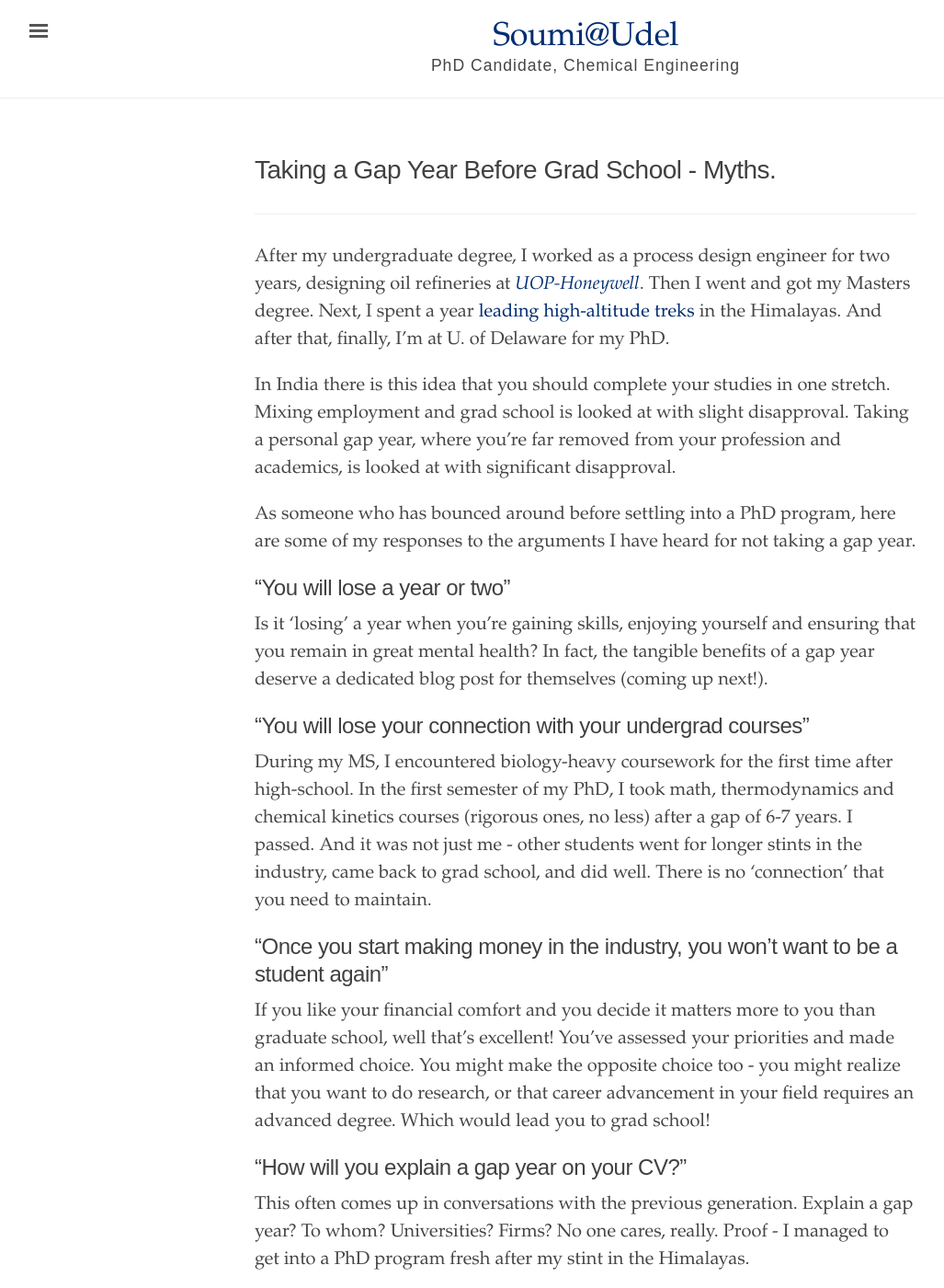
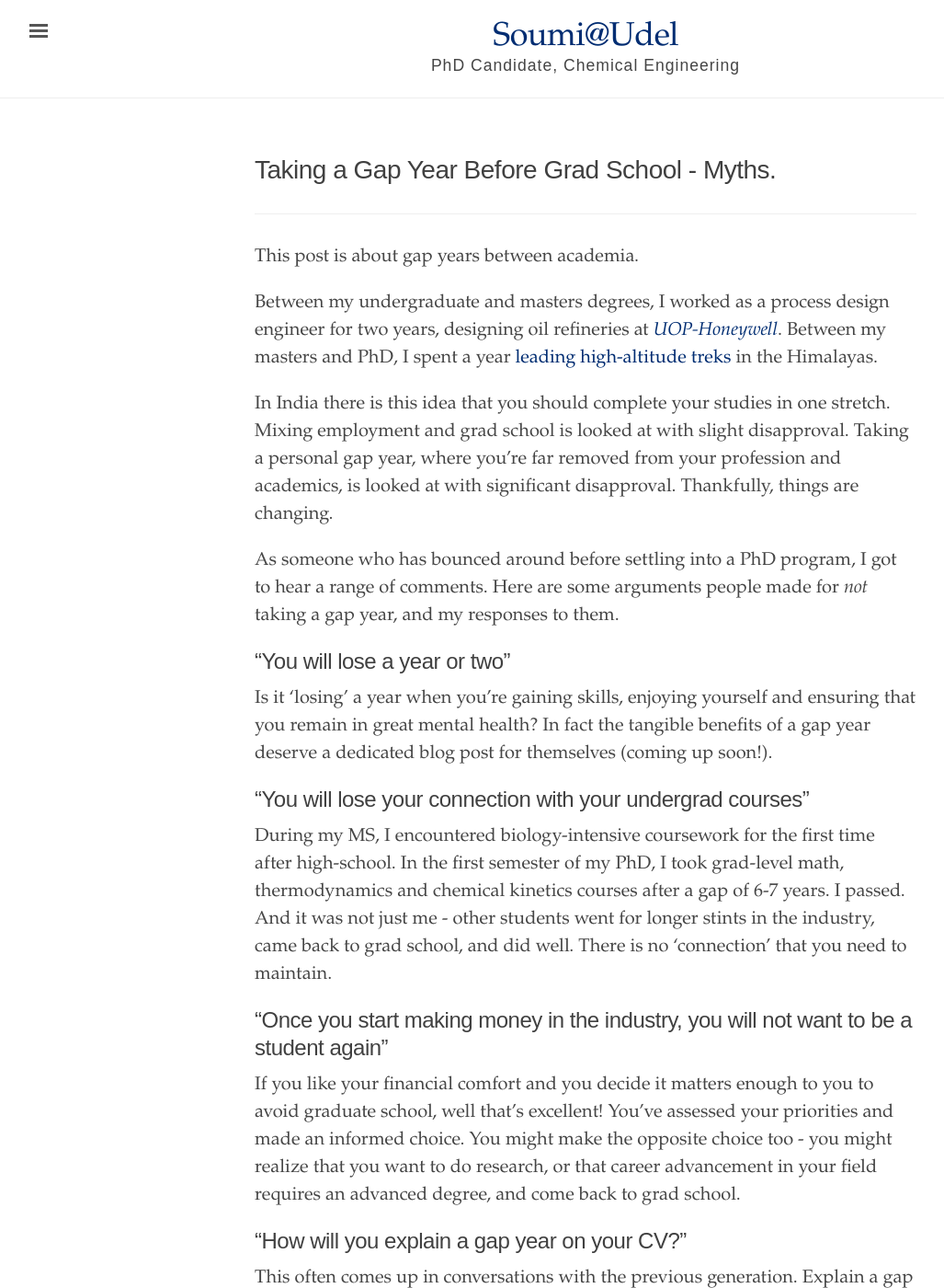
Before and after one commit to soumi-udel/soumi-udel.github.io, a Jekyll site: the page built from _texts/gap-year-myths.md, in a window 1280 px wide and 1400 px high. Shown: the whole window at 92% size, without its empty margins (3-1030 px from the left). Built offline with Jekyll 4.4.1, drawn with Linux system fonts in a browser that asks for light colours; some of the changed text lies outside the part shown.

Commit message:
Update gap-year-myths.md

```diff
--- a/_texts/gap-year-myths.md
+++ b/_texts/gap-year-myths.md
@@ -6,29 +6,31 @@ title: Taking a Gap Year Before Grad School - Myths.
 
 <hr>
 
-After my undergraduate degree, I worked as a process design engineer for two years, designing oil refineries at [_UOP-Honeywell_](https://www.uop.com/). Then I went and got my Masters degree. Next, I spent a year [leading high-altitude treks](https://www.indiahikes.com/author/soumitra152/) in the Himalayas. And after that, finally, I'm at U. of Delaware for my PhD.
+This post is about gap years between academia.
 
-In India there is this idea that you should complete your studies in one stretch. Mixing employment and grad school is looked at with slight disapproval. Taking a personal gap year, where you're far removed from your profession and academics, is looked at with significant disapproval.
+Between my undergraduate and masters degrees, I worked as a process design engineer for two years, designing oil refineries at [_UOP-Honeywell_](https://www.uop.com/). Between my masters and PhD, I spent a year [leading high-altitude treks](https://www.indiahikes.com/author/soumitra152/) in the Himalayas.
 
-As someone who has bounced around before settling into a PhD program, here are some of my responses to the arguments I have heard for not taking a gap year.
+In India there is this idea that you should complete your studies in one stretch. Mixing employment and grad school is looked at with slight disapproval. Taking a personal gap year, where you're far removed from your profession and academics, is looked at with significant disapproval. Thankfully, things are changing.
+
+As someone who has bounced around before settling into a PhD program, I got to hear a range of comments. Here are some arguments people made for _not_ taking a gap year, and my responses to them.
 
 ## "You will lose a year or two"
 
-Is it 'losing' a year when you're gaining skills, enjoying yourself and ensuring that you remain in great mental health? In fact, the tangible benefits of a gap year deserve a dedicated blog post for themselves (coming up next!).
+Is it 'losing' a year when you're gaining skills, enjoying yourself and ensuring that you remain in great mental health? In fact the tangible benefits of a gap year deserve a dedicated blog post for themselves (coming up soon!).
 
 ## "You will lose your connection with your undergrad courses"
 
-During my MS, I encountered biology-heavy coursework for the first time after high-school. In the first semester of my PhD, I took math, thermodynamics and chemical kinetics courses (rigorous ones, no less) after a gap of 6-7 years. I passed. And it was not just me - other students went for longer stints in the industry, came back to grad school, and did well. There is no 'connection' that you need to maintain.
+During my MS, I encountered biology-intensive coursework for the first time after high-school. In the first semester of my PhD, I took grad-level math, thermodynamics and chemical kinetics courses after a gap of 6-7 years. I passed. And it was not just me - other students went for longer stints in the industry, came back to grad school, and did well. There is no 'connection' that you need to maintain.
 
-## "Once you start making money in the industry, you won't want to be a student again"
+## "Once you start making money in the industry, you will not want to be a student again"
 
-If you like your financial comfort and you decide it matters more to you than graduate school, well that's excellent! You've assessed your priorities and made an informed choice. You might make the opposite choice too - you might realize that you want to do research, or that career advancement in your field requires an advanced degree. Which would lead you to grad school!
+If you like your financial comfort and you decide it matters enough to you to avoid graduate school, well that's excellent! You've assessed your priorities and made an informed choice. You might make the opposite choice too - you might realize that you want to do research, or that career advancement in your field requires an advanced degree, and come back to grad school.
 
 ## "How will you explain a gap year on your CV?"
 
 This often comes up in conversations with the previous generation. Explain a gap year? To whom? Universities? Firms? No one cares, really. Proof - I managed to get into a PhD program fresh after my stint in the Himalayas.
 
-In India, there used to be a chance that of firms raising an eyebrow, but things are changing rapidly. A former trek-leader colleague of mine is applying to business schools (and he stands to get into a good one). As an aside, take a look at the Indian Institutes of Managements' [IIM Mountain Challenge](http://newsletter.iimbaa.org/himalayan-mountain-challenge-2018/).
+In India, there used to be a chance of firms raising an eyebrow, but things are changing rapidly. A former trek-leader colleague of mine is applying to business schools (and he stands to get into a good one). As an example of how firms and institutes are increasingly accepting of such stuff, take a look at the Indian Institutes of Managements' [IIM Mountain Challenge](http://newsletter.iimbaa.org/himalayan-mountain-challenge-2018/).
 
 ## "Your brain slows down, acquiring new information is harder with age"
 
```
